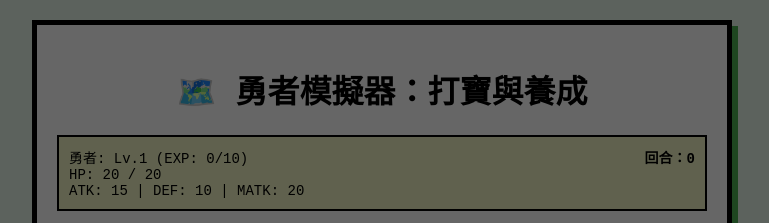
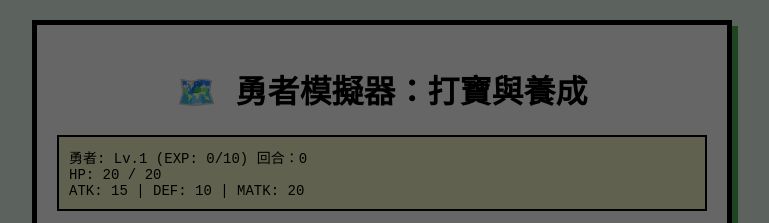
Before and after one commit to jack7534/adventure-game, a plain HTML site: page index.html in a window 1280 px wide. Shown: the top 223 px of the page, without its empty margins (258-1027 px from the left). Drawn offline with Linux system fonts and the light colour scheme.

Commit message:
Update index.html

```diff
--- a/index.html
+++ b/index.html
@@ -34,14 +34,14 @@
             text-align: left;
             font-size: 14px;
         }
-        #status-box .status-header {
+        /*#status-box .status-header {
             display: flex;
-            justify-content: space-between;  /* 左右兩邊貼邊 */
+            justify-content: space-between;  /* 左右兩邊貼邊
             align-items: center;
         }
         #turn-counter {
             font-weight: bold;
-        }
+        }*/
 
 
         #equipment-status {
```
